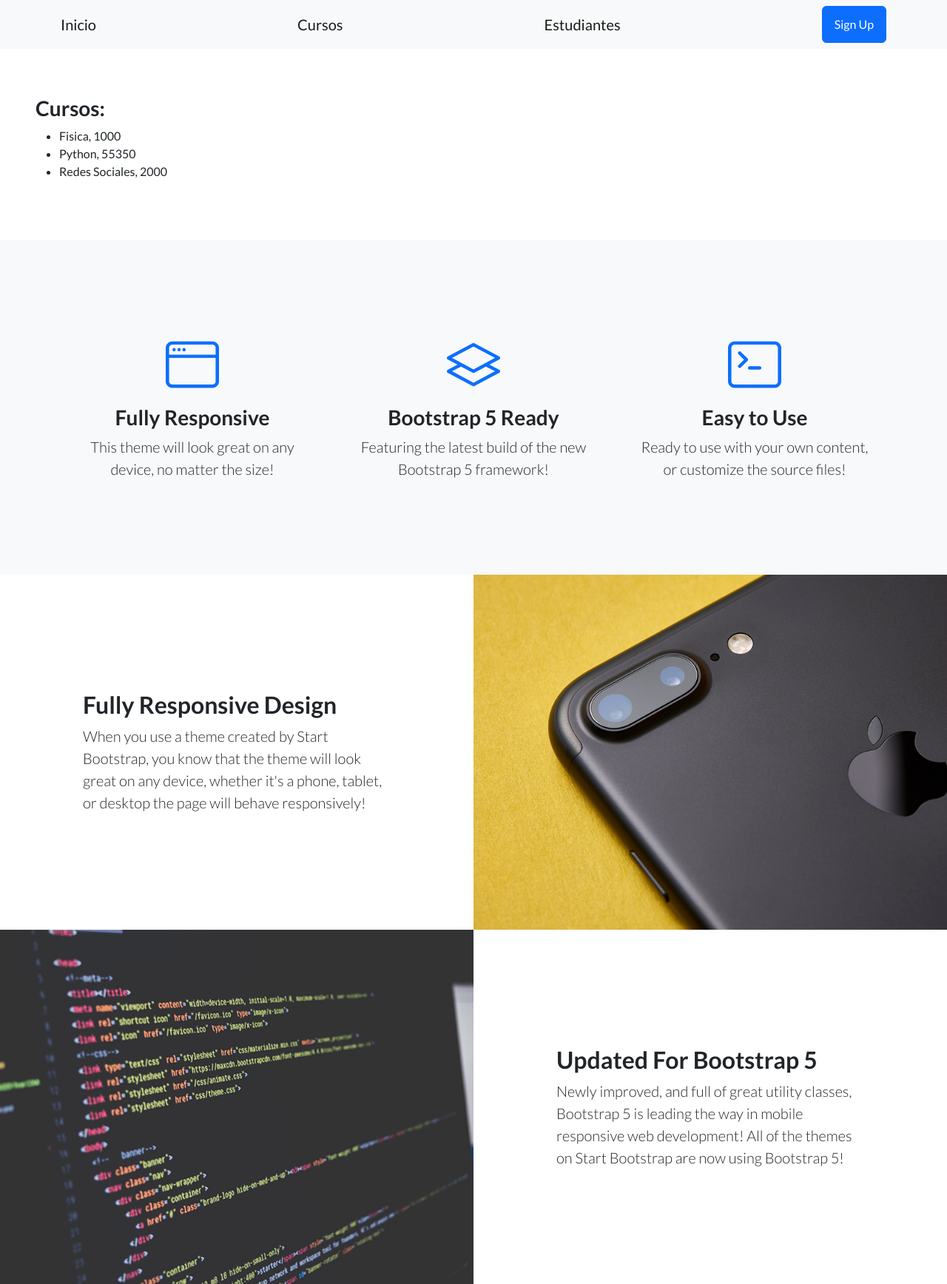
After one commit to R4z0r74/Django_coder, a Django app: page /estudios/cursos/ in a window 1280 px wide. The commit adds this page. Shown: the top 1736 px of the page at 74% size. Run offline with Django 4.2, Linux system fonts and the light colour scheme; some libraries are stand-ins or nearby versions.

Commit message:
Agregados template inicio y herencia de templates

```diff
--- /dev/null
+++ b/control_estudios/templates/control_estudios/listar_cursos.html
@@ -0,0 +1,17 @@
+{% extends "base.html" %}
+
+{% block titulo %}
+Lista de cursos
+{% endblock titulo%}
+
+{% block contenido %}
+    <!--Los corchetes sirven para pasar info de otro lado-->
+    <h3>Cursos:</h3>
+    <ul>
+        {% for curso in cursos %}
+        <li>
+            {{curso.nombre}}, {{curso.comision}}
+        </li>
+        {% endfor %}
+    </ul>
+{% endblock contenido %}
--- a/control_estudios/url.py
+++ b/control_estudios/url.py
@@ -4,6 +4,7 @@ from control_estudios.views import *
 #URL especificas de la app
 
 urlpatterns = [
-path("estudiantes/", listar_estudiantes),
+path("estudiantes/", listar_estudiantes, name="lista_estudiantes"),
+path("cursos/", listar_cursos, name="lista_cursos"),
 
 ]
--- a/control_estudios/views.py
+++ b/control_estudios/views.py
@@ -18,3 +18,19 @@ def listar_estudiantes(request):
         context=contexto,
     )
     return http_response
+
+def listar_cursos(request):
+    # Data de pruebas, más adelante la llenaremos con nuestros cursos de verdad
+    contexto = {
+        "cursos": [
+            {"nombre": "Fisica", "comision": 1000},
+            {"nombre": "Python", "comision": 55350},
+            {"nombre": "Redes Sociales", "comision": 2000},
+        ]
+    }
+    http_response = render(
+        request=request,
+        template_name='control_estudios/listar_cursos.html',
+        context=contexto,
+    )
+    return http_response
--- a/django_proyecto/urls.py
+++ b/django_proyecto/urls.py
@@ -21,11 +21,16 @@ from django_proyecto.views import *
 
 urlpatterns = [
 path("admin/", admin.site.urls),
+path("", inicio, name="inicio"),
+
 #Anexo las url de control estudios bajo el path estudios/
 path("estudios/",include("control_estudios.url")),
-path("saludo/", saludar),
-path("diaDeHoy", diaDeHoy),
-path("miNombreEs/<nombre>", miNombreEs),
-path("saludar_html", saludar_html),
+
+
+#Path de pracitca
+#path("inicio/", saludar),
+#path("diaDeHoy", diaDeHoy),
+#path("miNombreEs/<nombre>", miNombreEs),
+
 
 ]
--- a/plantillas/base.html
+++ b/plantillas/base.html
@@ -8,7 +8,7 @@
         <meta name="viewport" content="width=device-width, initial-scale=1, shrink-to-fit=no" />
         <meta name="description" content="" />
         <meta name="author" content="" />
-        <title>Landing Page - Start Bootstrap Theme</title>
+        <title>{% block titulo %}{% endblock titulo %}</title>
         <!-- Favicon-->
         <link rel="icon" type="image/x-icon" href="assets/favicon.ico" />
         <!-- Bootstrap icons-->
@@ -22,60 +22,21 @@
         <!-- Navigation-->
         <nav class="navbar navbar-light bg-light static-top">
             <div class="container">
-                <a class="navbar-brand" href="#!">Inicio</a>
-                <a class="navbar-brand" href="#!">Cursos</a>
-                <a class="navbar-brand" href="#!">Acerca de</a>
+                <a class="navbar-brand" href="{% url 'inicio' %}">Inicio</a>
+                <a class="navbar-brand" href="{% url 'lista_cursos' %}">Cursos</a>
+                <a class="navbar-brand" href="{% url 'lista_estudiantes' %}">Estudiantes</a>
                 <a class="btn btn-primary" href="#signup">Sign Up</a>
             </div>
         </nav>
-        <!-- Masthead-->
-        <header class="masthead">
-            <div class="container position-relative">
-                <div class="row justify-content-center">
-                    <div class="col-xl-6">
-                        <div class="text-center text-white">
-                            <!-- Page heading-->
-                            <h1 class="mb-5">Generate more leads with a professional landing page!</h1>
-                            <!-- Signup form-->
-                            <!-- * * * * * * * * * * * * * * *-->
-                            <!-- * * SB Forms Contact Form * *-->
-                            <!-- * * * * * * * * * * * * * * *-->
-                            <!-- This form is pre-integrated with SB Forms.-->
-                            <!-- To make this form functional, sign up at-->
-                            <!-- https://startbootstrap.com/solution/contact-forms-->
-                            <!-- to get an API token!-->
-                            <form class="form-subscribe" id="contactForm" data-sb-form-api-token="API_TOKEN">
-                                <!-- Email address input-->
-                                <div class="row">
-                                    <div class="col">
-                                        <input class="form-control form-control-lg" id="emailAddress" type="email" placeholder="Email Address" data-sb-validations="required,email" />
-                                        <div class="invalid-feedback text-white" data-sb-feedback="emailAddress:required">Email Address is required.</div>
-                                        <div class="invalid-feedback text-white" data-sb-feedback="emailAddress:email">Email Address Email is not valid.</div>
-                                    </div>
-                                    <div class="col-auto"><button class="btn btn-primary btn-lg disabled" id="submitButton" type="submit">Submit</button></div>
-                                </div>
-                                <!-- Submit success message-->
-                                <!---->
-                                <!-- This is what your users will see when the form-->
-                                <!-- has successfully submitted-->
-                                <div class="d-none" id="submitSuccessMessage">
-                                    <div class="text-center mb-3">
-                                        <div class="fw-bolder">Form submission successful!</div>
-                                        <p>To activate this form, sign up at</p>
-                                        <a class="text-white" href="https://startbootstrap.com/solution/contact-forms">https://startbootstrap.com/solution/contact-forms</a>
-                                    </div>
-                                </div>
-                                <!-- Submit error message-->
-                                <!---->
-                                <!-- This is what your users will see when there is-->
-                                <!-- an error submitting the form-->
-                                <div class="d-none" id="submitErrorMessage"><div class="text-center text-danger mb-3">Error sending message!</div></div>
-                            </form>
-                        </div>
-                    </div>
-                </div>
-            </div>
-        </header>
+
+        <!--Seccion que cambia. Contenido es el nombre del bloque-->
+        <section style="padding:4rem 3rem;">
+            {% block contenido %}
+            {% endblock contenido %}
+        </section>
+
+
+
         <!-- Icons Grid-->
         <section class="features-icons bg-light text-center">
             <div class="container">
```
Also changed, not shown: control_estudios/templates/control_estudios/listar_estudiantes.html (+9 -13 lines), django_proyecto/views.py (+9 -0 lines), plantillas/inicio.html (added, +9 -0 lines).
